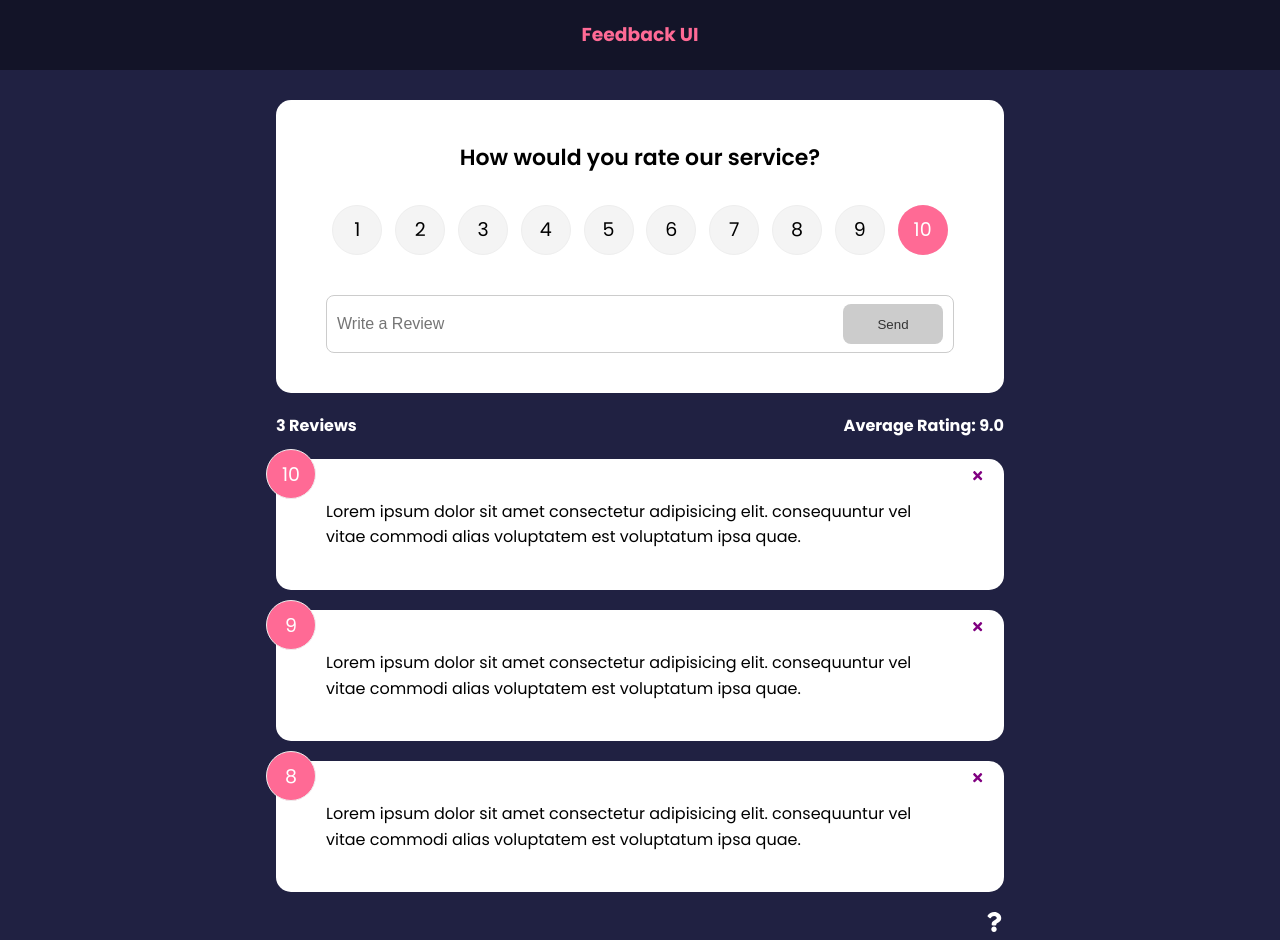
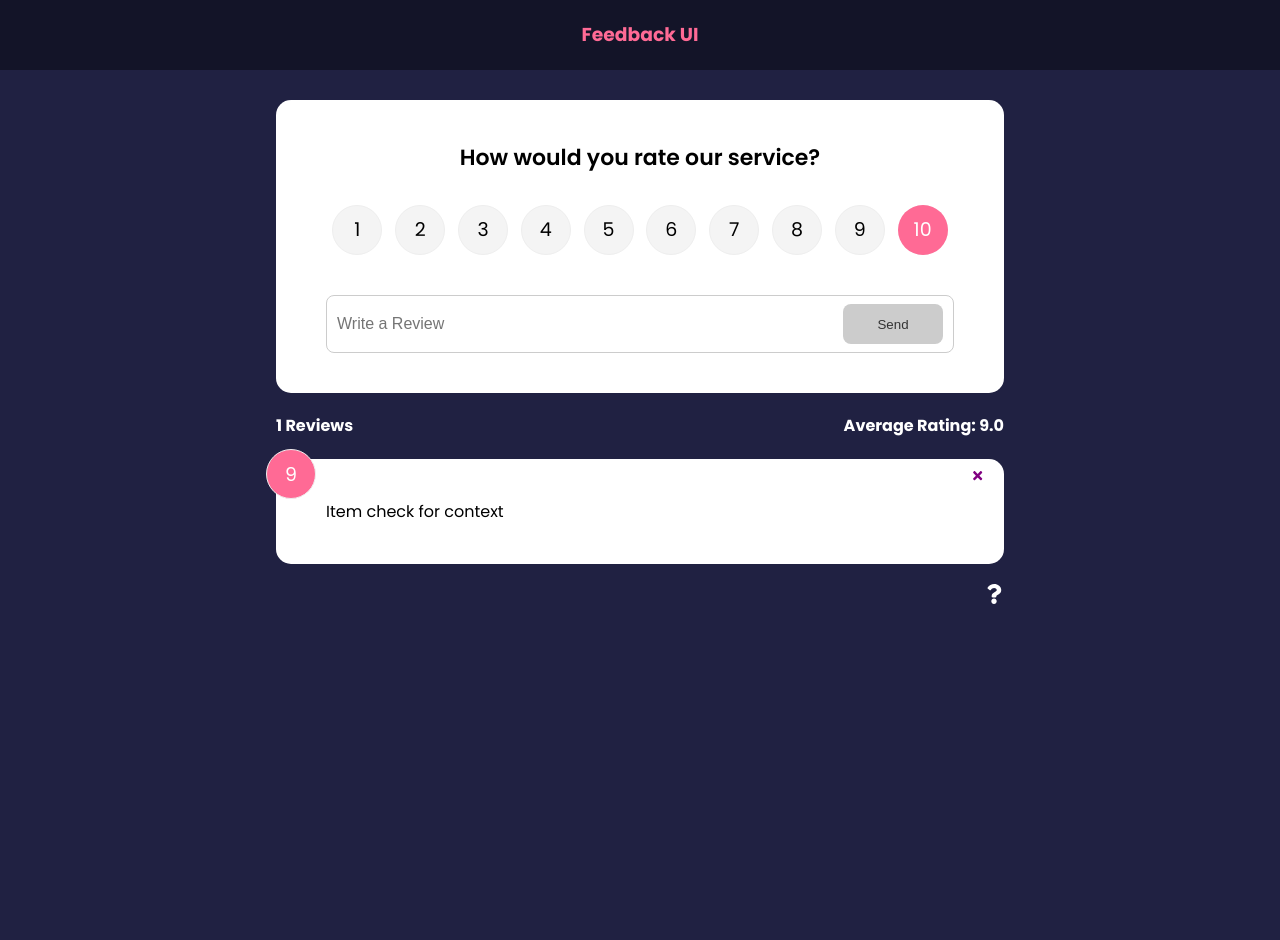
Before and after one commit to Preeyank/Feedback-App, a React (Create React App) app: page / in a window 1280 px wide. After the commit the page ends 800 px from the top, so only its background shows below. Built offline with nearby package versions, Linux system fonts and the light colour scheme.

Commit message:
Importing the context in Feedback List on also FeedbackStats so that we can can change the feedback directly from FeedbackContext component

```diff
--- a/src/App.js
+++ b/src/App.js
@@ -34,12 +34,9 @@
               element={
                 <>
                   <FeedbackForm handleAdd={addFeedback} />
-                  <FeedbackStats feedback={feedback} />
+                  <FeedbackStats />
 
-                  <FeedbackList
-                    feedback={feedback}
-                    handleDelete={deleteFeedback}
-                  />
+                  <FeedbackList handleDelete={deleteFeedback} />
                 </>
               }
             ></Route>
--- a/src/components/FeedbackList.jsx
+++ b/src/components/FeedbackList.jsx
@@ -1,9 +1,13 @@
 import { motion, AnimatePresence } from "framer-motion";
 import PropTypes from "prop-types";
-import React from "react";
+import React, { useContext } from "react";
 import FeedbackItem from "./FeedbackItem";
+import { Context } from "react";
+import FeedbackContext from "../context/FeedbackContext";
 
-function FeedbackList({ feedback, handleDelete }) {
+function FeedbackList({ handleDelete }) {
+  const { feedback } = useContext(FeedbackContext);
+
   if (!feedback || feedback.length === 0) {
     return <p>No feedback yet</p>;
   }
--- a/src/components/FeedbackStats.jsx
+++ b/src/components/FeedbackStats.jsx
@@ -1,5 +1,8 @@
 import PropTypes from "prop-types";
-function FeedbackStats({ feedback }) {
+import { Context, useContext } from "react";
+import FeedbackContext from "../context/FeedbackContext";
+function FeedbackStats() {
+  const { feedback } = useContext(FeedbackContext);
   let average =
     feedback.reduce((acc, curr) => {
       return acc + curr.rating;
```
